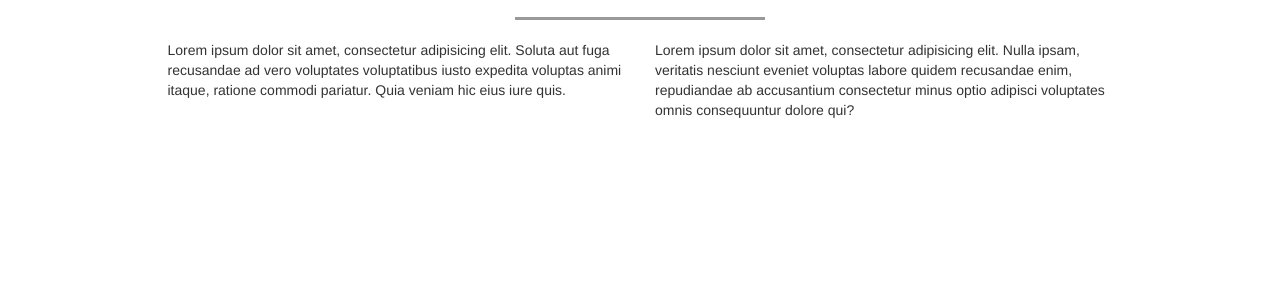
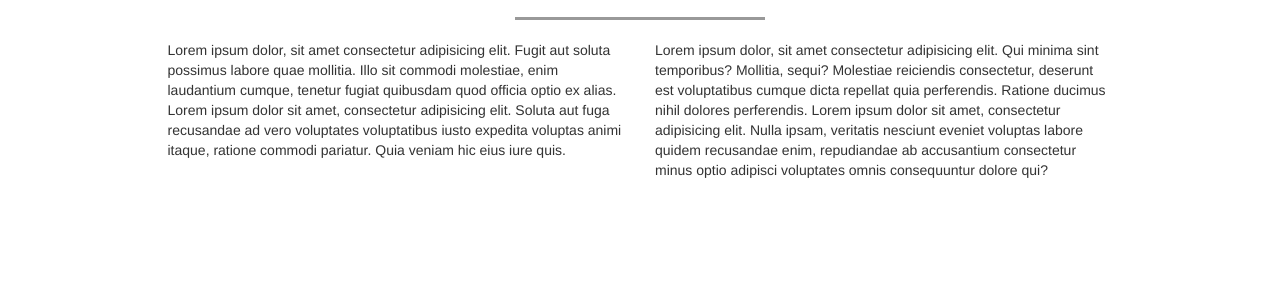
Before and after one commit to dedeherman/portfolio, a plain HTML site: page index.html in a window 1280 px wide. Shown: the part 517-800 px from the top of the page. Drawn offline with nearby package versions, Linux system fonts and the light colour scheme.

Commit message:
edit css

```diff
--- a/index.html
+++ b/index.html
@@ -43,12 +43,14 @@
 
             <div class="row">
                 <div class="col-sm-5 col-sm-offset-1">
-                    <p>Lorem ipsum dolor sit amet, consectetur adipisicing elit. Soluta aut fuga recusandae ad vero voluptates voluptatibus iusto expedita voluptas animi itaque, ratione commodi pariatur. Quia veniam hic eius iure quis.
+                    <p>Lorem ipsum dolor, sit amet consectetur adipisicing elit. Fugit aut soluta possimus labore quae mollitia. Illo sit commodi molestiae, enim laudantium cumque, tenetur fugiat quibusdam quod officia optio ex alias. Lorem ipsum dolor sit
+                        amet, consectetur adipisicing elit. Soluta aut fuga recusandae ad vero voluptates voluptatibus iusto expedita voluptas animi itaque, ratione commodi pariatur. Quia veniam hic eius iure quis.
                     </p>
                 </div>
                 <div class="col-sm-5">
-                    <p>Lorem ipsum dolor sit amet, consectetur adipisicing elit. Nulla ipsam, veritatis nesciunt eveniet voluptas labore quidem recusandae enim, repudiandae ab accusantium consectetur minus optio adipisci voluptates omnis consequuntur dolore
-                        qui?
+                    <p>Lorem ipsum dolor, sit amet consectetur adipisicing elit. Qui minima sint temporibus? Mollitia, sequi? Molestiae reiciendis consectetur, deserunt est voluptatibus cumque dicta repellat quia perferendis. Ratione ducimus nihil dolores
+                        perferendis. Lorem ipsum dolor sit amet, consectetur adipisicing elit. Nulla ipsam, veritatis nesciunt eveniet voluptas labore quidem recusandae enim, repudiandae ab accusantium consectetur minus optio adipisci voluptates omnis
+                        consequuntur dolore qui?
                     </p>
                 </div>
             </div>
```
Also changed, not shown: css/style.css (indentation only).
